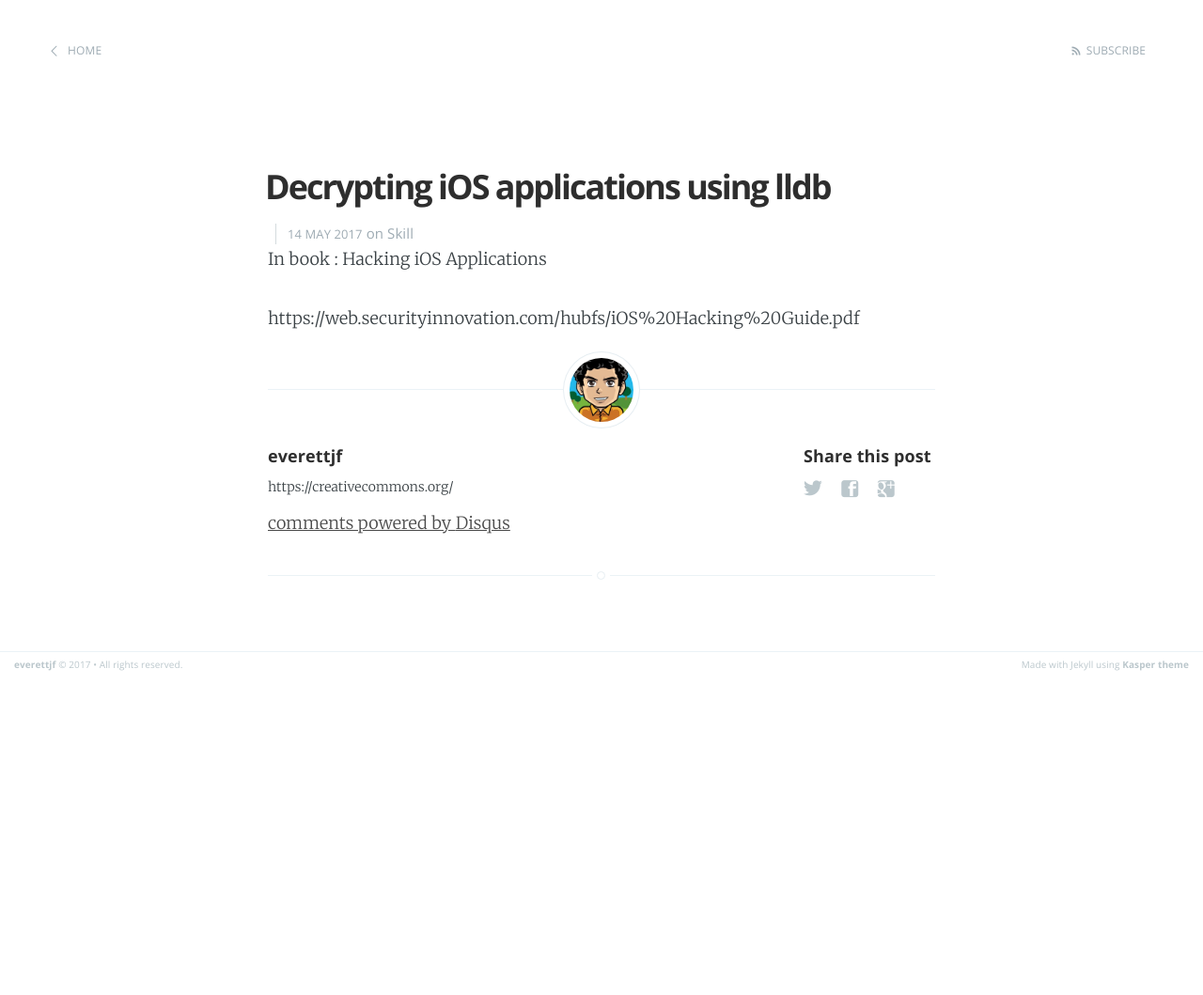
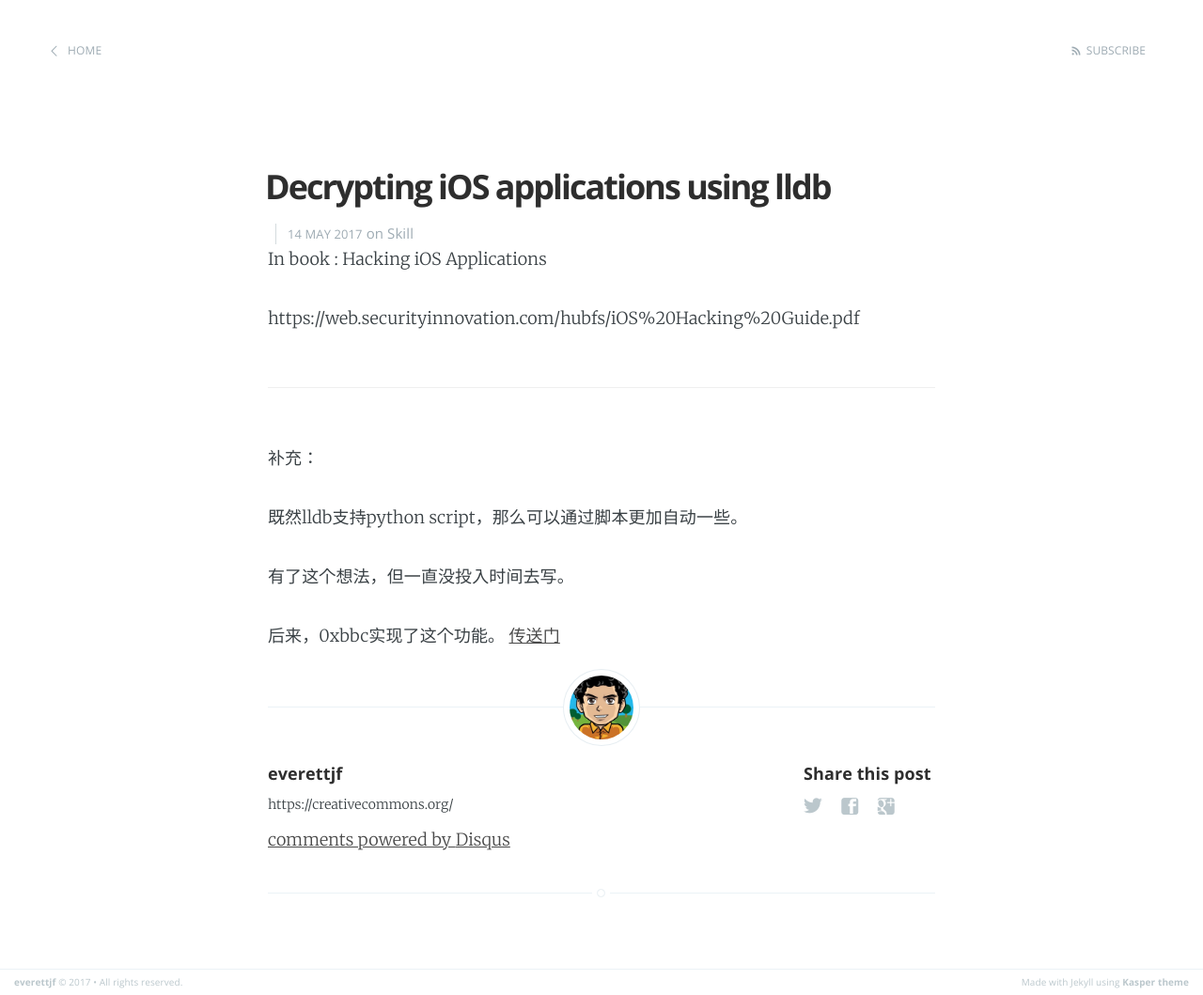
Before and after one commit to zhangkn/everettjf.github.io, a Jekyll site: the page built from _posts/2017-05-14-decrypting-ios-applications-using-lldb.md, in a window 1280 px wide. Shown: the whole page at 94% size. Built offline with Jekyll 4.4.1, drawn with Linux system fonts in a browser that asks for light colours; comment, search, counter and statistics services are not loaded; before the commit the page ends 900 px from its top, so only the background shows below that.

Commit message:
lazy commit script

```diff
--- a/_posts/2017-05-14-decrypting-ios-applications-using-lldb.md
+++ b/_posts/2017-05-14-decrypting-ios-applications-using-lldb.md
@@ -12,3 +12,13 @@ comments: true
 In book : Hacking iOS Applications
 
 https://web.securityinnovation.com/hubfs/iOS%20Hacking%20Guide.pdf
+
+---
+
+补充：
+
+既然lldb支持python script，那么可以通过脚本更加自动一些。
+
+有了这个想法，但一直没投入时间去写。
+
+后来，0xbbc实现了这个功能。 [传送门](https://blog.0xbbc.com/2017/08/dumpdecrypted-in-lldb/)
```
